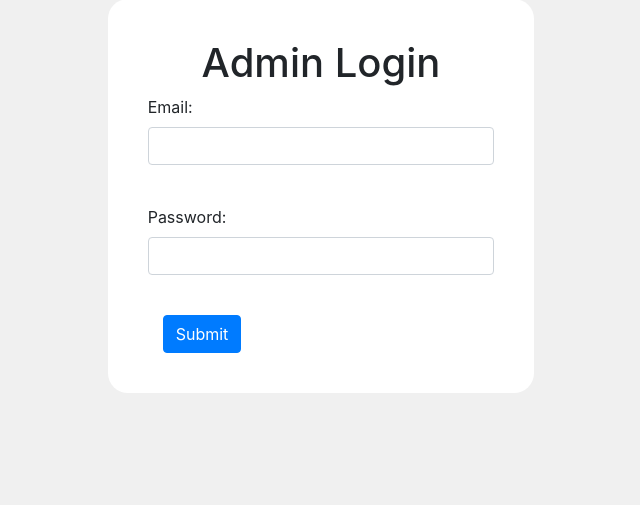
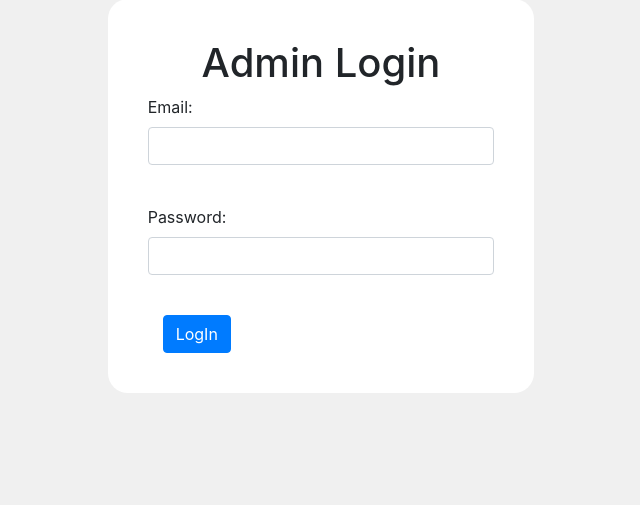
Before and after one commit to nachi2020/CMS, a PHP site: page /public/loginAdmin.php in a window 1280 px wide. Shown: the part 201-706 px from the top of the page, without its empty margins (319-959 px from the left). Run offline with PHP 8.4, Linux system fonts and the light colour scheme.

Commit message:
login btn name

```diff
--- a/app/loginAdmin.php
+++ b/app/loginAdmin.php
@@ -1,5 +1,6 @@
 <?php
 include_once '../database/dbconnection.php';
+
 $email = $_POST['email'];
 $password = $_POST['password'];
 
--- a/public/loginAdmin.php
+++ b/public/loginAdmin.php
@@ -24,7 +24,7 @@
         <input type="password" name="password" class="form-control" autocomplete="off"><br>
       </div>
       <div class="container">
-        <button type="submit" class="btn btn-primary">Submit</button>
+        <button type="submit" class="btn btn-primary">LogIn</button>
       </div>
     </form>
     </div>
```
